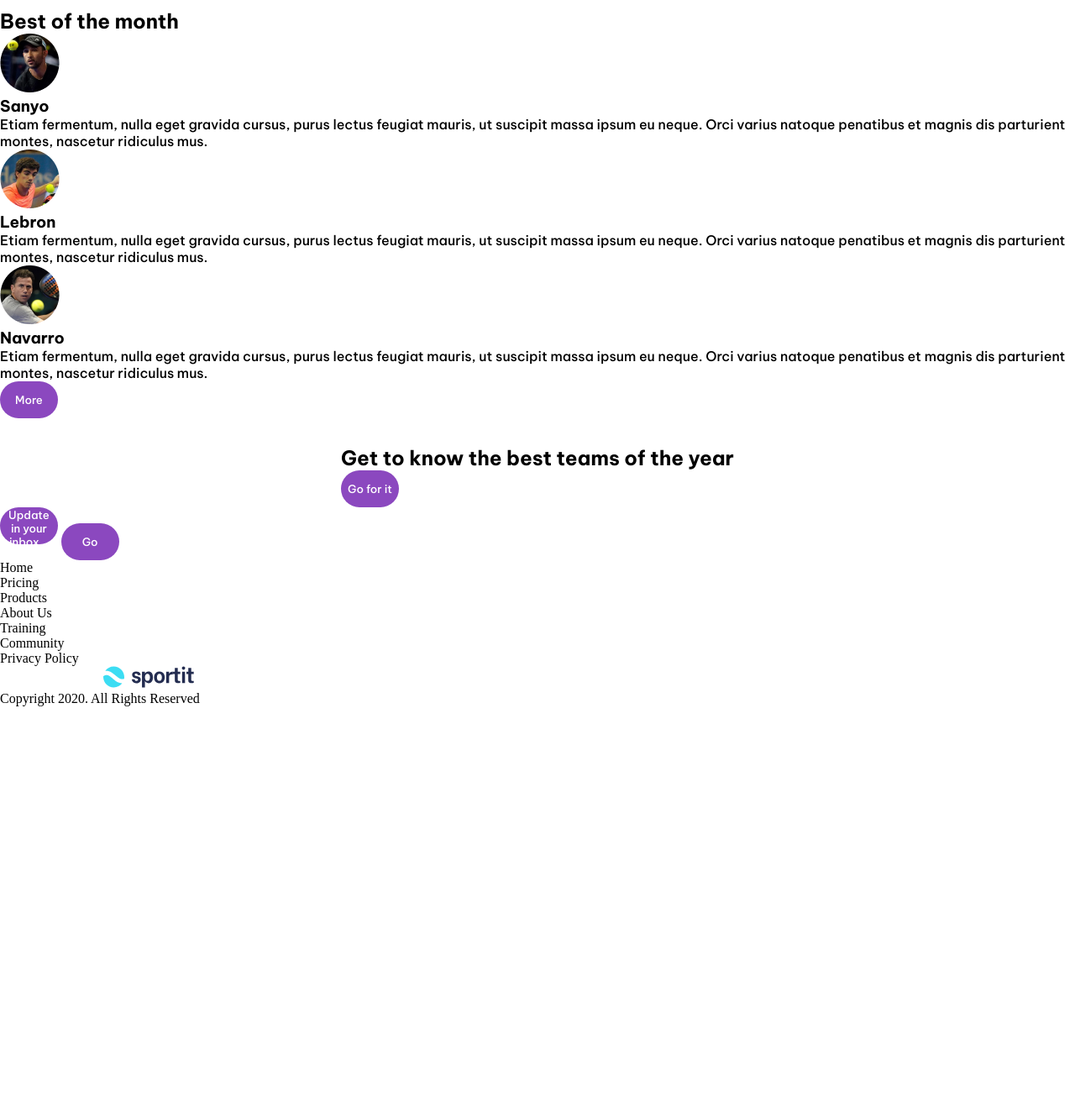
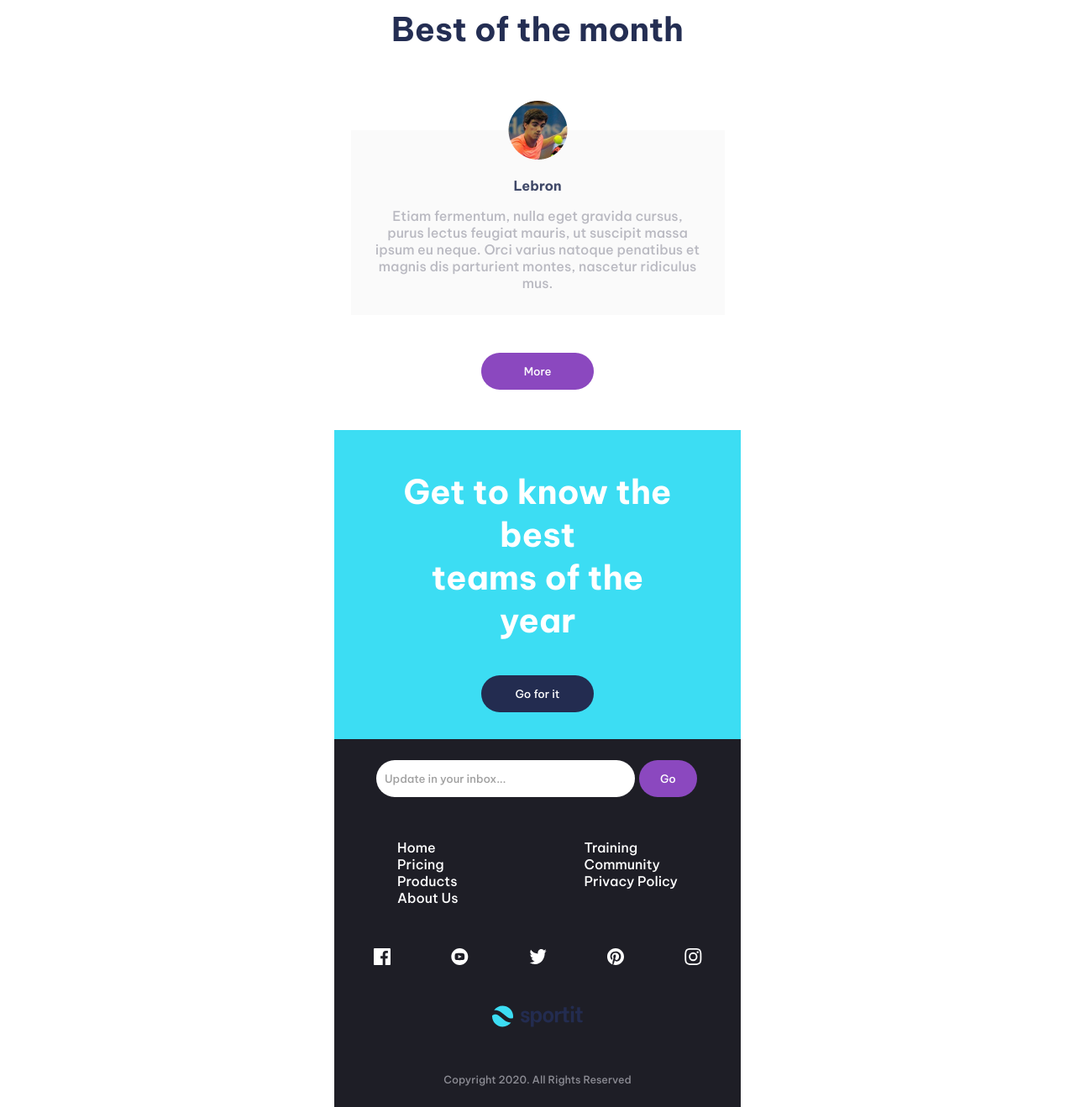
Before and after one commit to Daniela1421/EntregaFinal-Frontend1, a plain HTML site: page index.html in a window 1280 px wide. Shown: the part 1080-2398 px from the top of the page at 84% size. Before the commit the page ends 1921 px from the top, so only its background shows below. Drawn offline with Linux system fonts and the light colour scheme.

Commit message:
Initial styles second part

```diff
--- a/css/styles.css
+++ b/css/styles.css
@@ -1,5 +1,7 @@
 * {
+    box-sizing: border-box;
     margin: 0;
+    padding: 0;
 }
 
 .nav-item,
@@ -70,3 +72,128 @@ button {
     flex-flow: wrap;
     align-items: center;
 }
+
+.fourth-section, .fifth-section {
+    display: flex;
+    flex-direction: column;
+    flex-flow: wrap;
+    justify-content: center;
+    width: 30.25rem;
+}
+
+.best-month {
+    font-size: 39.21px;
+    color: #242E53;
+}
+
+.info-lebron {
+    display: flex;
+    flex-direction: column;
+    align-items: center;
+    margin: 6rem 1.2188rem 2.8rem;
+    padding: 3rem 1.7188rem 1.7188rem;
+    background-color: #FAFAFA;
+    position: relative;
+}
+
+.img-lebron {
+    position: absolute;
+    top: -35px
+}
+
+.info-name {
+    color: #3F4868;
+    font-size: 16.07px;
+    padding: 0.5rem 0 1rem;
+}
+
+.info-description {
+    color: #B9B9C1;
+    text-align: center;
+}
+
+.info-sanyo, .info-navarro {
+    display: none;
+}
+
+.more-button {
+    width: 8.375rem;
+    margin-bottom: 1rem;
+}
+
+.fifth-section {
+    background-color: #3CDDF3;
+    padding: 2rem;
+
+    & h2 {
+        color: #FFFFFF;
+        font-size: 40px;
+        /* font-weight: 700; */
+        text-align: center;
+        padding: 1rem 3rem;
+    }
+}
+
+.go-button {
+    background-color: #232C50;
+    color: #FFFFFF;
+    font-size: 13.18px;
+    font-weight: 500;
+    width: 8.375rem;
+    height: 44px;
+    margin-top: 1.5rem;
+}
+
+.footer{
+    font-family: 'Be Vietnam Pro', sans-serif;
+    display: flex;
+    flex-direction: column;
+    align-items: center;
+}
+
+.footer-buttons, .footer-nav, .footer-icons, .copyright {
+    width: 30.25rem;
+    background-color: #1E1E26;
+    padding: 1.5625rem 3.125rem;
+}
+
+.footer-buttons {
+    display: flex;
+}
+
+.update-button {
+    background-color: #FFFFFF;
+    color: #A0A0A0;
+    width: 19.25rem;
+    text-align: start;
+    padding-left: 0.625rem;
+    margin-right: 0.3125rem;
+}
+
+.footer-nav {
+    display: flex;
+    justify-content: center;
+    column-gap: 9.375rem;
+    color: #FFFFFF;
+}
+
+.footer-icons {
+    display: flex;
+    flex-direction: column;
+    align-items: center;
+}
+
+.social-networks {
+    display: flex;
+    gap: 4.5rem;
+}
+
+.logo-footer {
+    padding-top: 3rem;
+}
+
+.copyright {
+    color: #8C8C94;
+    font-size: 12.5px;
+    text-align: center;
+}
--- a/index.html
+++ b/index.html
@@ -80,36 +80,36 @@
     <!-- Second part -->
 
     <section class="fourth-section">
-      <h2>Best of the month</h2>
-      <div>
+      <h2 class="best-month">Best of the month</h2>
+      <div class="info-sanyo">
         <img src="./img/avatar-sanyo.png" alt="sanyo" class="sanyo">
-        <h3>Sanyo</h3>
-        <p>Etiam fermentum, nulla eget gravida cursus, purus lectus feugiat mauris, ut suscipit massa ipsum eu neque. Orci varius natoque penatibus et magnis dis parturient montes, nascetur ridiculus mus.</p>
+        <h3 class="info-name">Sanyo</h3>
+        <p class="info-description">Etiam fermentum, nulla eget gravida cursus, purus lectus feugiat mauris, ut suscipit massa ipsum eu neque. Orci varius natoque penatibus et magnis dis parturient montes, nascetur ridiculus mus.</p>
       </div>
-      <div>
-        <img src="./img/avatar.lebron.png" alt="lebron" class="lebron">
-        <h3>Lebron</h3>
-        <p>Etiam fermentum, nulla eget gravida cursus, purus lectus feugiat mauris, ut suscipit massa ipsum eu neque. Orci varius natoque penatibus et magnis dis parturient montes, nascetur ridiculus mus.</p>
+      <div class="info-lebron">
+        <img src="./img/avatar.lebron.png" alt="lebron" class="img-lebron">
+        <h3 class="info-name">Lebron</h3>
+        <p class="info-description">Etiam fermentum, nulla eget gravida cursus, purus lectus feugiat mauris, ut suscipit massa ipsum eu neque. Orci varius natoque penatibus et magnis dis parturient montes, nascetur ridiculus mus.</p>
       </div>
-      <div>
+      <div class="info-navarro">
         <img src="./img/avatar-navarro.png" alt="navarro" class="navarro">
-        <h3>Navarro</h3>
-        <p>Etiam fermentum, nulla eget gravida cursus, purus lectus feugiat mauris, ut suscipit massa ipsum eu neque. Orci varius natoque penatibus et magnis dis parturient montes, nascetur ridiculus mus.</p>
+        <h3 class="info-name">Navarro</h3>
+        <p class="info-description">Etiam fermentum, nulla eget gravida cursus, purus lectus feugiat mauris, ut suscipit massa ipsum eu neque. Orci varius natoque penatibus et magnis dis parturient montes, nascetur ridiculus mus.</p>
       </div>
-      <button>More</button>
+      <button class="more-button">More</button>
     </section>
     <section class="fifth-section">
-      <h2>Get to know the best
-        teams of the year</h2>
-      <button>Go for it</button>
+      <h2>Get to know the <br> best <br>
+        teams of the <br> year</h2>
+      <button class="go-button">Go for it</button>
     </section>
   </main>
-  <footer>
-    <div>
-      <button>Update in your inbox...</button>
+  <footer class="footer">
+    <section class="footer-buttons">
+      <button class="update-button">Update in your inbox...</button>
       <button>Go</button>
-    </div>
-    <div>
+    </section>
+    <section class="footer-nav">
       <div>
         <p>Home</p>
         <p>Pricing</p>
@@ -121,16 +121,20 @@
         <p>Community</p>
         <p>Privacy Policy</p>
       </div>
-    </div>
-    <div>
+    </section>
+    <section class="footer-icons">
+      <div class="social-networks">
         <img src="./img/icon-facebook.svg" alt="facebook" class="facebook">
         <img src="./img/icon-youtube.svg" alt="youtube" class="youtube">
         <img src="./img/icon-twitter.svg" alt="twitter" class="twitter">
         <img src="./img/icon-pinterest.svg" alt="pinterest" class="pinterest">
         <img src="./img/icon-instagram.svg" alt="instagram" class="instagram">
+      </div>
+      <div class="logo-footer">
         <img src="./img/logo.svg" alt="logo" class="logo">
       </div>
-    <p>Copyright 2020. All Rights Reserved</p>
+    </section>
+    <p class="copyright">Copyright 2020. All Rights Reserved</p>
   </footer>
 </body>
 
```
Lines whose indentation alone changed are shown as unchanged.
